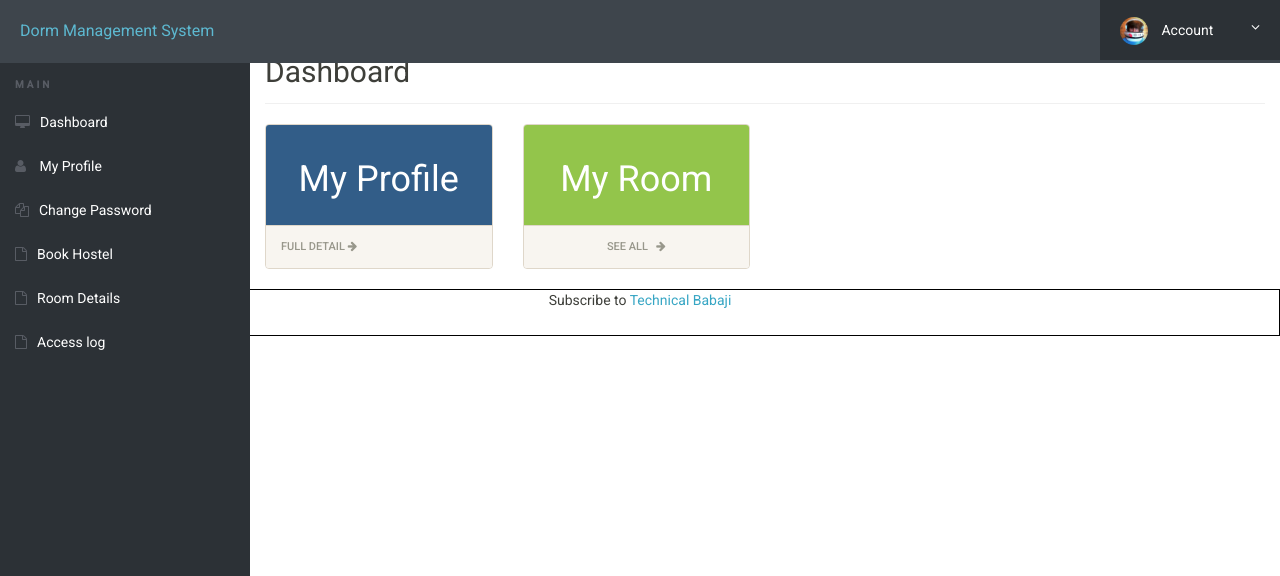
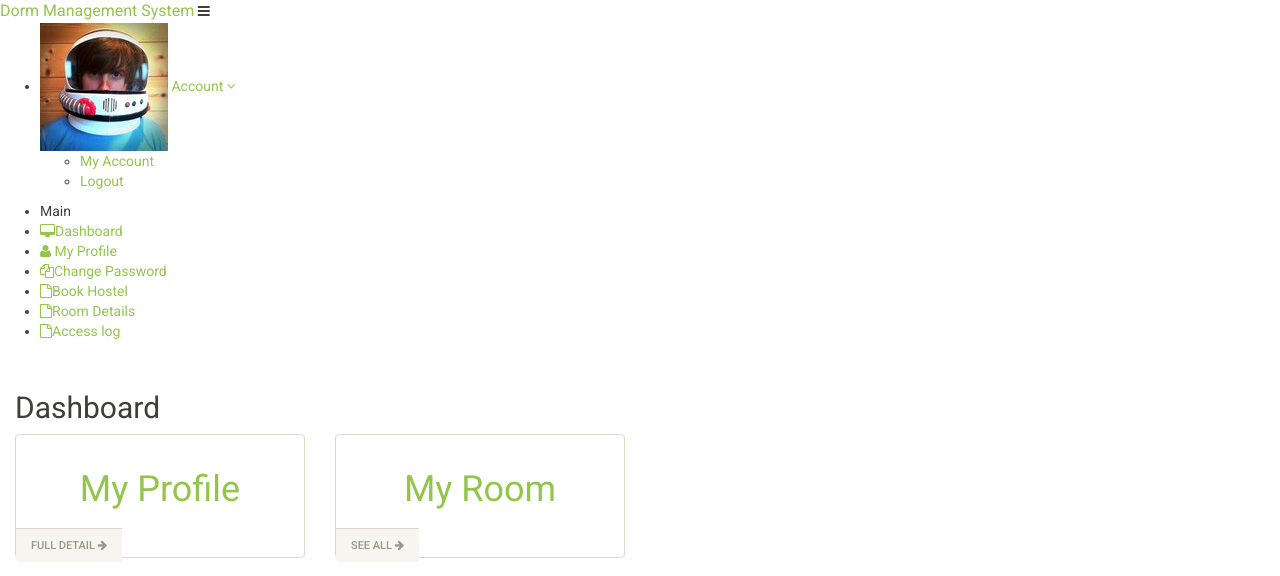
Before and after one commit to Eddie2111/LargeSweetRabbit, a PHP site: page /hostel/dashboard.php in a window 1280 px wide. Shown: the top 576 px of the page. Run offline with PHP 8.4, Linux system fonts and the light colour scheme; a user stored in the database is signed in.

Commit message:
Update dashboard.php

```diff
--- a/dashboard.php
+++ b/dashboard.php
@@ -1,9 +1,8 @@
 <?php
-session_start();
-include('includes/config.php');
-include('includes/checklogin.php');
-check_login();
-
+	session_start();
+	include('includes/config.php');
+	include('includes/checklogin.php');
+	check_login();
 ?>
 <!doctype html>
 <html lang="en" class="no-js">
@@ -15,8 +14,7 @@
 	<meta name="description" content="">
 	<meta name="author" content="">
 	<meta name="theme-color" content="#3e454c">
-
-	<title>DashBoard</title>
+	<title> DashBoard </title>
 	<link rel="stylesheet" href="css/font-awesome.min.css">
 	<link rel="stylesheet" href="css/bootstrap.min.css">
 	<link rel="stylesheet" href="css/dataTables.bootstrap.min.css">
@@ -24,7 +22,7 @@
 	<link rel="stylesheet" href="css/bootstrap-select.css">
 	<link rel="stylesheet" href="css/fileinput.min.css">
 	<link rel="stylesheet" href="css/awesome-bootstrap-checkbox.css">
-	<link rel="stylesheet" href="css/style.css">
+	<link rel="stylesheet" href="css/style1.css">
 
 
 </head>
@@ -39,7 +37,7 @@
 
 				<div class="row">
 					<div class="col-md-12">
-
+						<br/>
 						<h2 class="page-title">Dashboard</h2>
 
 						<div class="row">
@@ -49,10 +47,7 @@
 										<div class="panel panel-default">
 											<div class="panel-body bk-primary text-light">
 												<div class="stat-panel text-center">
-
-
-
-													<div class="stat-panel-number h1 ">My Profile</div>
+													<a href="my-profile.php"><div class="stat-panel-number h1 ">My Profile</div></a>
 
 												</div>
 											</div>
@@ -64,11 +59,11 @@
 											<div class="panel-body bk-success text-light">
 												<div class="stat-panel text-center">
 
-												<div class="stat-panel-number h1 ">My Room</div>
-
+												<a href = "room-details.php"><div class="stat-panel-number h1 ">My Room</div></a>
 												</div>
 											</div>
-											<a href="room-details.php" class="block-anchor panel-footer text-center">See All &nbsp; <i class="fa fa-arrow-right"></i></a>
+											<a href="room-details.php" class="block-anchor panel-footer">See All  <i class="fa fa-arrow-right"></i></a>
+
 										</div>
 									</div>
 
@@ -124,9 +119,7 @@
 
 </body>
 
-<div class="foot"><footer>
-<p> Subscribe to  <a href="https://youtube.com/technicalbabaji1" target="_blank">Technical Babaji</p>
-</footer> </div>
+
 
 
 <style> .foot{text-align: center; border: 1px solid black;}</style>
```
